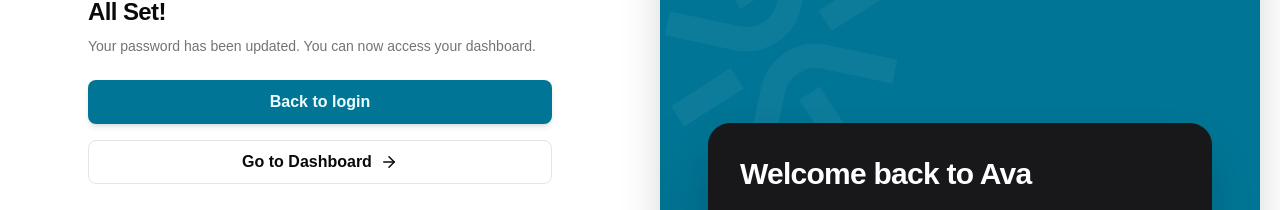
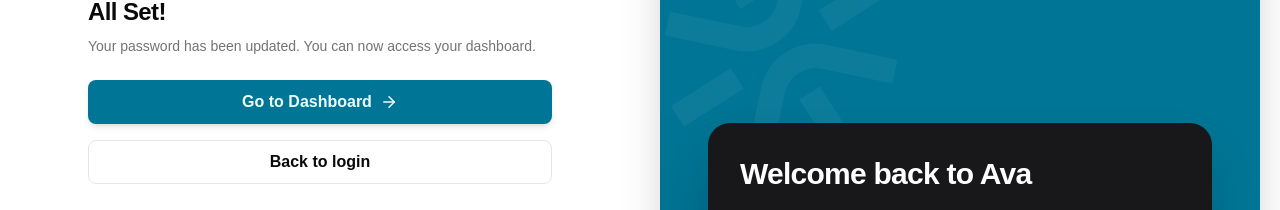
Before and after one commit to ericksouder-hub/vite-monorepo, a React (Vite) app in the folder apps/web/: page /success in a window 1280 px wide. Shown: the part 348-558 px from the top of the page. Built offline with nearby package versions, Linux system fonts and the light colour scheme.

Commit message:
feat: add a new `Success` page component for password reset confirmation.

```diff
--- a/apps/web/src/pages/Success.tsx
+++ b/apps/web/src/pages/Success.tsx
@@ -28,18 +28,18 @@
 
             <div className="space-y-4">
                 <button
-                    onClick={() => navigate('/login')}
-                    className="w-full h-11 rounded-md bg-primary text-primary-foreground font-bold hover:bg-primary/90 transition-all shadow-md active:scale-[0.98]"
+                    onClick={() => navigate('/dashboard')}
+                    className="w-full h-11 rounded-md bg-primary text-primary-foreground font-bold hover:bg-primary/90 transition-all shadow-md active:scale-[0.98] flex items-center justify-center gap-2"
                 >
-                    Back to login
+                    Go to Dashboard
+                    <ArrowRight size={18} />
                 </button>
 
                 <button
                     onClick={() => navigate('/login')}
-                    className="w-full h-11 rounded-md border border-input bg-background text-foreground font-semibold hover:bg-accent transition-all flex items-center justify-center gap-2"
+                    className="w-full h-11 rounded-md border border-input bg-background text-foreground font-semibold hover:bg-accent transition-all"
                 >
-                    Go to Dashboard
-                    <ArrowRight size={18} />
+                    Back to login
                 </button>
             </div>
 
```
